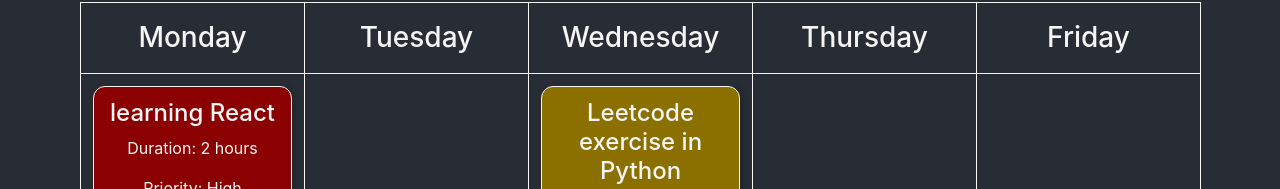
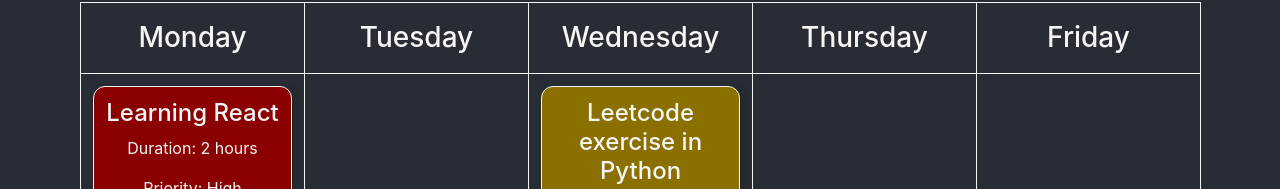
Before and after one commit to zsolt-nagy/react-prioritization-app, a React (Create React App) app: page / in a window 1280 px wide. Shown: the part 560-749 px from the top of the page. Built offline with nearby package versions, Linux system fonts and the light colour scheme.

Commit message:
Typo in tasks

```diff
--- a/src/Components/TaskWeeklyList/TaskWeeklyList.jsx
+++ b/src/Components/TaskWeeklyList/TaskWeeklyList.jsx
@@ -65,7 +65,7 @@
 export default function TaskWeeklyList() {
   const [taskList, setTaskList] = useState([
     [{
-      taskName: 'learning React',
+      taskName: 'Learning React',
       duration: '2 hours',
       priority: PRIORITIES.High,
       isCompleted: false,
```
